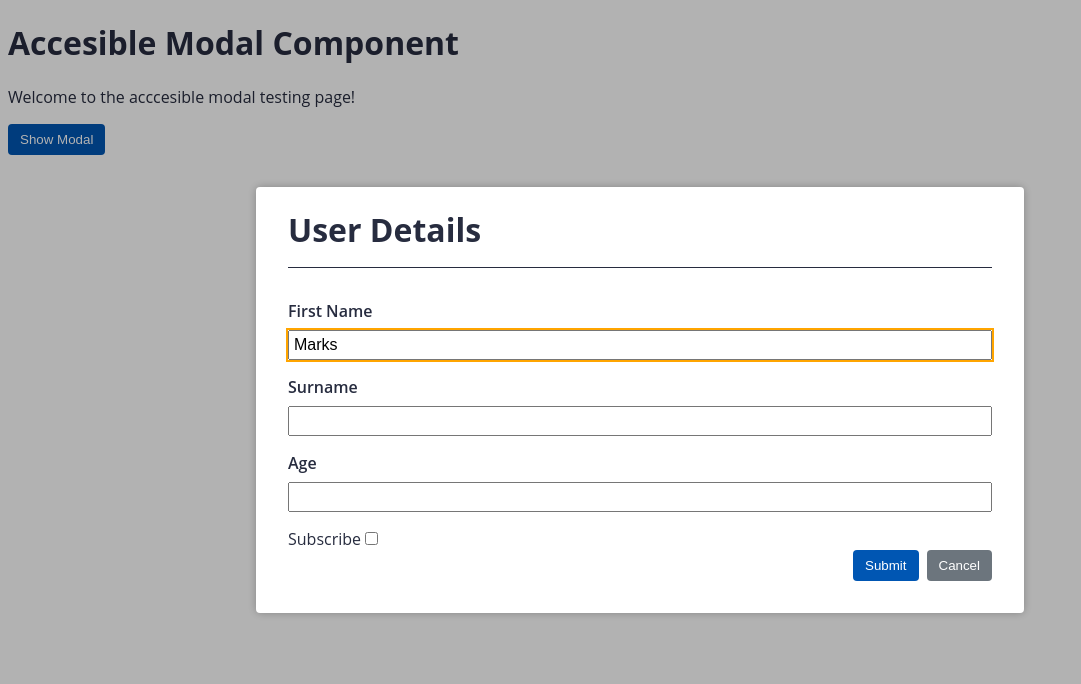
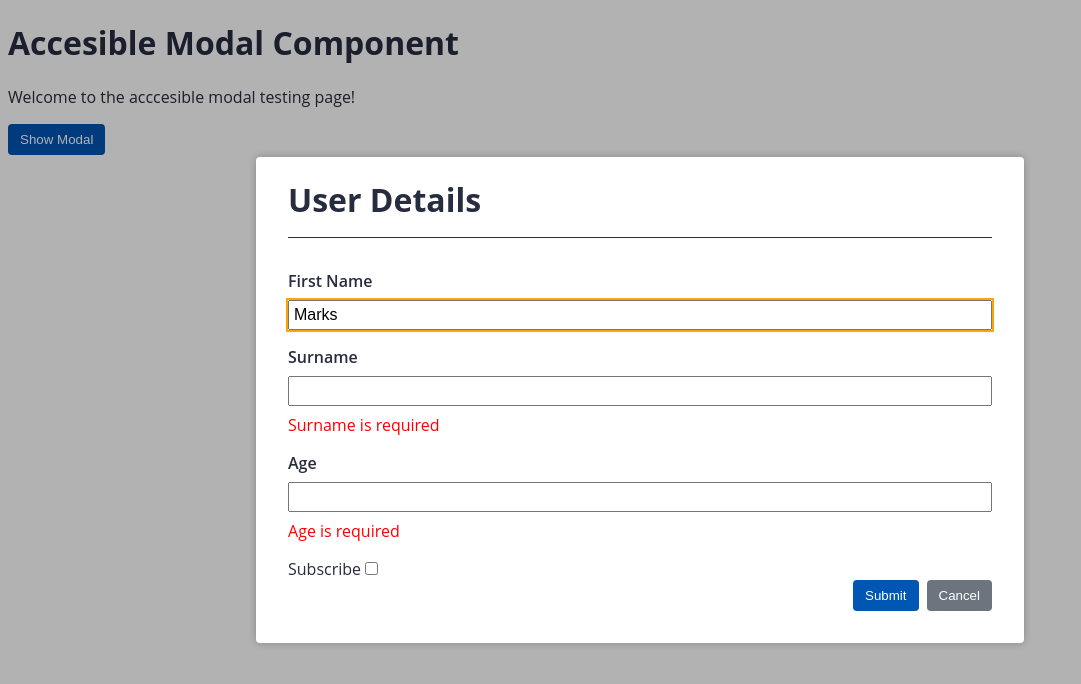
Before and after one commit to marksduarte/trilha-angular-alura, an Angular app in the folder 05-design_componentes_acessibilidade_2/: page / in a window 1280 px wide. Both pictures are taken after a click on the button "Show Modal". Shown: the top 684 px of the page, without its empty margins (0-1081 px from the left). Built offline with nearby package versions, Linux system fonts and the light colour scheme.

Commit message:
Aula 05 - atributos de acessibilidade

```diff
--- a/05-design_componentes_acessibilidade_2/src/app/app.component.html
+++ b/05-design_componentes_acessibilidade_2/src/app/app.component.html
@@ -4,26 +4,75 @@
   Show Modal
 </button>
 <ng-template #modal>
+  <form [formGroup]="form" (ngSubmit)="submit()">
     <div class="form-field">
       <label for="firstName">First Name</label>
-    <input type="text" id="firstName" [(value)]="firstName" />
+      <input
+        type="text"
+        id="firstName"
+        formControlName="firstName"
+        aria-describedby="firstName-error"
+        [attr.aria-invalid]="form.get('firstName').invalid"
+      />
+      <span
+        id="firstName-error"
+        class="validation-error"
+        *ngIf="form.get('firstName')?.errors?.required"
+      >
+        First Name is required
+      </span>
     </div>
     <div class="form-field">
       <label for="surname">Surname</label>
-    <input type="text" id="surname" />
+      <input
+        type="text"
+        id="surname"
+        formControlName="surname"
+        aria-describedby="surname-error"
+        [attr.aria-invalid]="form.get('surname').invalid"
+      />
+      <span
+        id="surname-error"
+        class="validation-error"
+        *ngIf="form.get('surname')?.errors?.required"
+        >Surname is required</span
+      >
     </div>
     <div class="form-field">
       <label for="age">Age</label>
-    <input type="text" id="age" />
+      <input
+        type="text"
+        id="age"
+        formControlName="age"
+        aria-describedby="age-error"
+        [attr.aria-invalid]="form.get('age').invalid"
+      />
+      <span
+        id="age-error"
+        class="validation-error"
+        *ngIf="form.get('age')?.errors?.required"
+        >Age is required</span
+      >
     </div>
 
     <label for="info">Subscribe</label>
-  <input id="info" type="checkbox" (change)="info = !info" />
+    <input
+      id="info"
+      type="checkbox"
+      (change)="info = !info"
+      formControlName="info"
+    />
     <!-- Aplica a animação @fade no evento do ngIf -->
     <p [@fade] *ngIf="info">This is a placeholder</p>
 
     <div class="button-group">
-    <button type="button" class="button button-primary">Submit</button>
+      <button
+        [attr.aria-disabled]="form.invalid"
+        type="button"
+        class="button button-primary"
+      >
+        Submit
+      </button>
       <button
         type="button"
         class="button button-secondary"
@@ -32,4 +81,5 @@
         Cancel
       </button>
     </div>
+  </form>
 </ng-template>
--- a/05-design_componentes_acessibilidade_2/src/app/app.component.ts
+++ b/05-design_componentes_acessibilidade_2/src/app/app.component.ts
@@ -2,6 +2,7 @@
 import { Component, ViewChild, TemplateRef } from '@angular/core';
 import { ModalService } from './shared/components/modal/services/modal.service';
 import { ModalRef } from './shared/components/modal/models/modal-ref';
+import { FormBuilder, FormGroup, Validators } from '@angular/forms';
 
 @Component({
   selector: 'app-root',
@@ -13,13 +14,19 @@
   @ViewChild('modal') public modalTemplateRef: TemplateRef<any>;
 
   title = 'a11y-p2';
-  firstName = 'Marks';
   modalRef: ModalRef;
-  info = false;
+  form: FormGroup;
 
-  constructor(private modalService: ModalService) {}
+  constructor(private modalService: ModalService, private fb: FormBuilder) {}
 
-  ngOnInit(): void {}
+  ngOnInit(): void {
+    this.form = this.fb.group({
+      firstName: ['Marks', Validators.required],
+      surname: [null, Validators.required],
+      age: [null, Validators.required],
+      info: [false, Validators.required],
+    });
+  }
 
   public show(): void {
     this.modalRef = this.modalService.open({
@@ -27,4 +34,10 @@
       title: 'User Details',
     });
   }
+
+  public submit(): void {
+    if (this.form.invalid) return;
+
+    console.log(this.form.value);
+  }
 }
--- a/05-design_componentes_acessibilidade_2/src/app/app.module.ts
+++ b/05-design_componentes_acessibilidade_2/src/app/app.module.ts
@@ -5,6 +5,7 @@
 
 import { AppRoutingModule } from './app-routing.module';
 import { AppComponent } from './app.component';
+import { ReactiveFormsModule } from '@angular/forms';
 
 @NgModule({
   declarations: [AppComponent],
@@ -13,6 +14,7 @@
     BrowserAnimationsModule,
     AppRoutingModule,
     ModalModule,
+    ReactiveFormsModule,
   ],
   providers: [],
   bootstrap: [AppComponent],
--- a/05-design_componentes_acessibilidade_2/src/app/shared/components/modal/modal.component.html
+++ b/05-design_componentes_acessibilidade_2/src/app/shared/components/modal/modal.component.html
@@ -7,6 +7,9 @@
     appFocusTrap
     appFocusBack
     class="modal-content"
+    role="dialog"
+    aria-modal="true"
+    [attr.aria-label]="config.title"
     (click)="$event.stopPropagation()"
   >
     <h1 class="modal-title">{{ config.title }}</h1>
```
Lines whose indentation alone changed are shown as unchanged.
